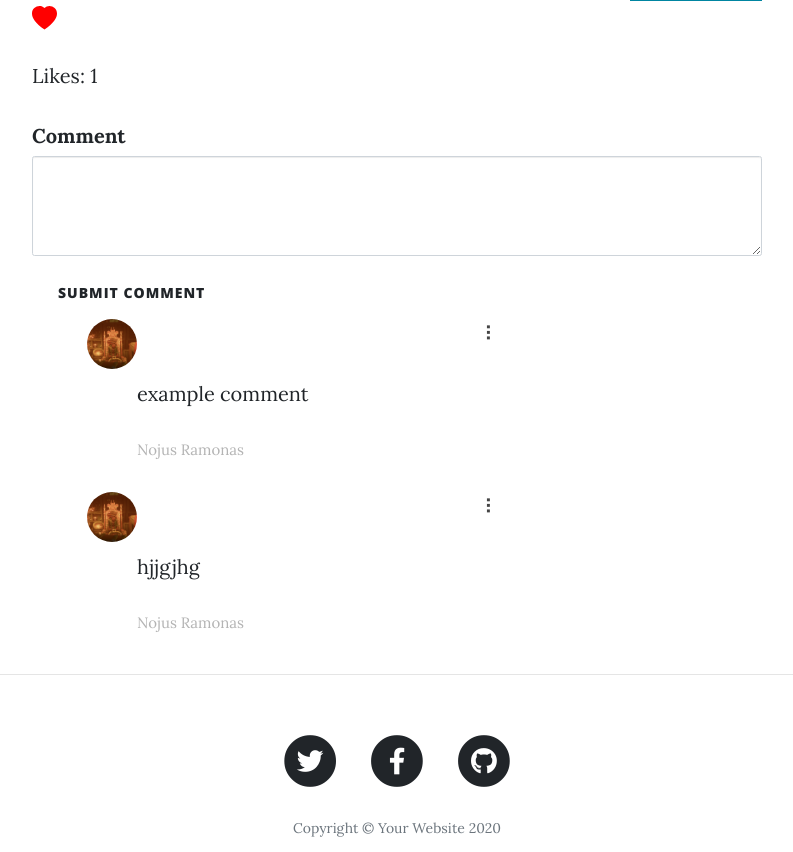
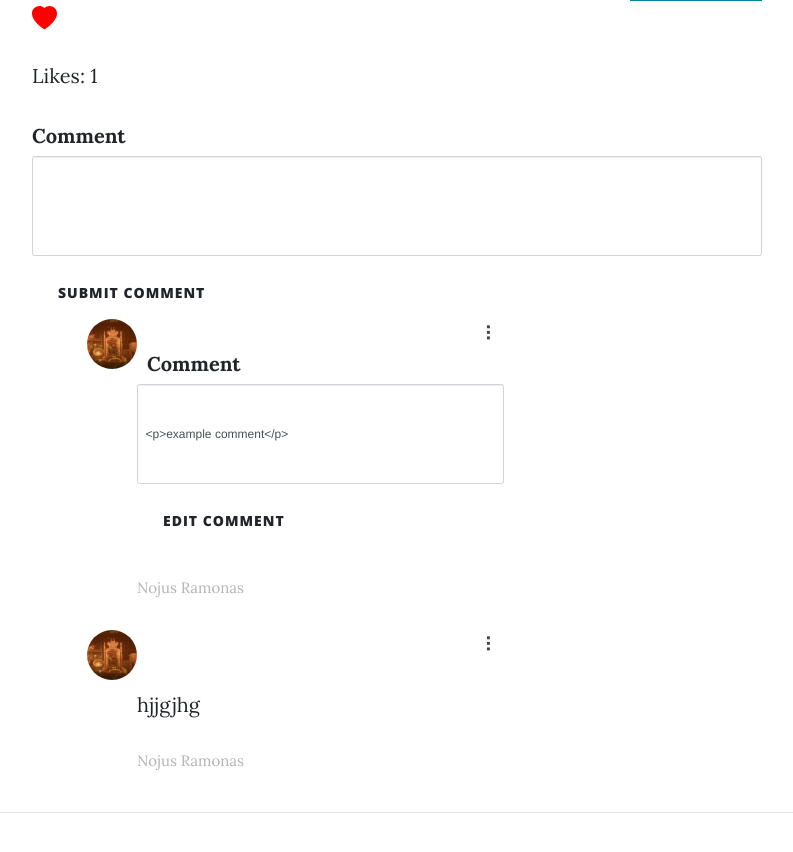
Before and after one commit to Ramonas-Nojus/FakeBook, a Flask app: page /post/1?edit=6 in a window 1280 px wide. Shown: the part 2920-3772 px from the top of the page, without its empty margins (243-1036 px from the left). Run offline with Flask 2, Linux system fonts and the light colour scheme; a user stored in the database is signed in; data comes from the database, SQL or seed files in the repository; both versions use the stored data as it was after the commit; some libraries are stand-ins or nearby versions.

Commit message:
edit comments functional

```diff
--- a/forms.py
+++ b/forms.py
@@ -31,8 +31,13 @@ class LoginForm(FlaskForm):
 
 
 class CommentForm(FlaskForm):
-    text = CKEditorField("Comment", validators=[DataRequired()], render_kw=dict(style="height: 100px;"))
+    text = StringField("Comment", validators=[DataRequired()], render_kw=dict(style="height: 100px;"))
     submit = SubmitField("Submit comment")
+
+
+class EditCommentForm(FlaskForm):
+    text = StringField("Comment", validators=[DataRequired()], render_kw=dict(style="height: 100px;"))
+    submit = SubmitField("Edit comment")
 
 
 class EditProfileForm(FlaskForm):
--- a/main.py
+++ b/main.py
@@ -3,7 +3,7 @@ from flask_bootstrap import Bootstrap
 from flask_sqlalchemy import SQLAlchemy
 from flask_ckeditor import CKEditor
 import datetime
-from forms import CreatePostForm, RegisterForm, LoginForm, CommentForm, EditProfileForm, AddMovieForm
+from forms import CreatePostForm, RegisterForm, LoginForm, CommentForm, EditProfileForm, AddMovieForm, EditCommentForm
 from flask_login import UserMixin, login_user, LoginManager, login_required, logout_user, current_user
 from werkzeug.security import generate_password_hash, check_password_hash
 from werkzeug.utils import secure_filename
@@ -171,14 +171,27 @@ def get_all_posts():
 @app.route("/post/<int:index>", methods=['GET', 'POST'])
 def show_post(index):
     form = CommentForm()
+    edit_form = EditCommentForm()
+    comment_to_edit_id = 0
     post = BlogPost.query.get(index)
     is_liked = False
+    edit_comment = False
 
     if current_user.is_authenticated:
         if len(PostLikes.query.filter_by(liked_post=index, user_id=current_user.id).all()) > 0:
             is_liked = True
 
-    if form.validate_on_submit():
+    if request.args.get("edit"):
+        comment_to_edit_id = int(request.args.get("edit"))
+        comment_to_edit = Comments.query.get(comment_to_edit_id)
+        edit_form = EditCommentForm(text=comment_to_edit.text)
+        edit_comment = True
+        if edit_form.validate_on_submit() and edit_form.submit.data:
+            comment_to_edit.text = edit_form.text.data
+            db.session.commit()
+            return redirect(url_for('show_post', index=index))
+
+    elif form.validate_on_submit() and form.submit.data:
         comment = form.text.data
         author_id = current_user.id
         new_comment = Comments(text=comment,
@@ -187,11 +200,9 @@ def show_post(index):
         db.session.add(new_comment)
         db.session.commit()
 
-    if request.args.get("edit"):
-        print(request.args.get("edit"))
-
     comments = Comments.query.filter_by(post_id=index).all()
-    return render_template("post.html", post=post, form=form, comments=comments, liked=is_liked)
+    return render_template("post.html", post=post, form=form, comments=comments, edit_form=edit_form, liked=is_liked,
+                           edit_comment=edit_comment, edit_comment_id=comment_to_edit_id)
 
 
 @app.route('/new-post', methods=['GET', 'POST'])
@@ -605,4 +616,4 @@ def view_all_friends(user_id):
 
 
 if __name__ == "__main__":
-    app.run(host='0.0.0.0', port=5000, debug=True)
+    app.run(host='127.0.0.1', port=5000, debug=True)
--- a/templates/post.html
+++ b/templates/post.html
@@ -57,7 +57,7 @@
             <p>Likes: {{ post.likes }}</p>
 <!--           Comments Area -->
         {% if current_user.is_authenticated %}
-                {{ wtf.quick_form(form, novalidate=True) }}
+                {{ wtf.quick_form(form) }}
         {% else %}
            <p><a href="{{ url_for('login') }}">Log in</a> to add comments</p>
         {% endif %}
@@ -74,13 +74,17 @@
                       <div class="three-dots"></div>
                       <div class="dropdown">
                         <a href="#"><div>Delete</div></a>
-                        <a href="{{ url_for('show_post', index=post.id, edit=True) }}" ><div>Edit</div></a>
+                        <a href="{{ url_for('show_post', index=post.id, edit=comment.id) }}" ><div>Edit</div></a>
                       </div>
                     </div>
                   </div>
                   {% endif %}
                     <div class="commentText" style="padding-left: 50px;">
-                      <p>{{ comment.text | safe }}</p>
+                        {% if edit_comment and comment.id == edit_comment_id %}
+                         {{ wtf.quick_form(edit_form) }}
+                        {% else %}
+                            <p>{{ comment.text | safe }}</p>
+                        {% endif %}
                       <p class="date sub-text" style="color: #B4B4B4; font-size: 15px">{{ comment.comment_author.name }}</p>
                     </div>
               </ul>
```
Also changed, not shown: blog.db.
